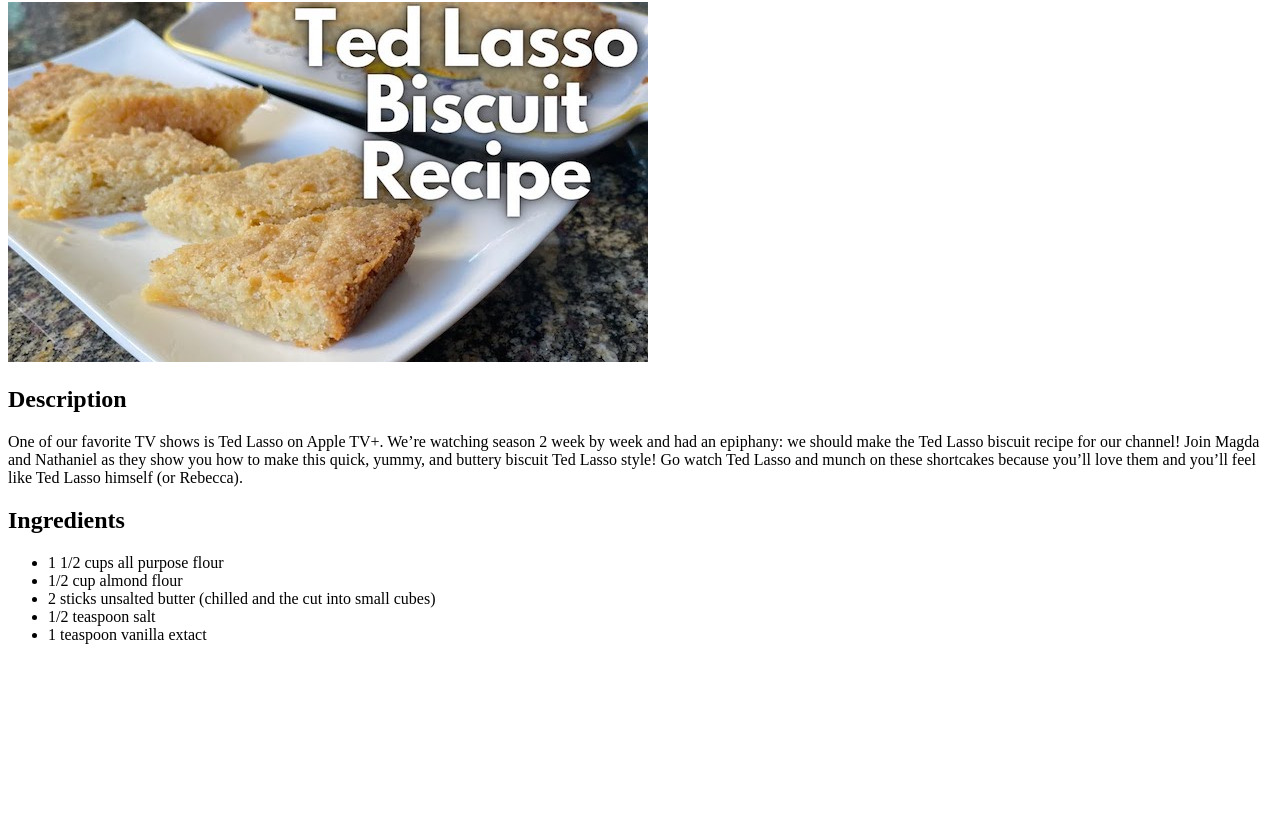
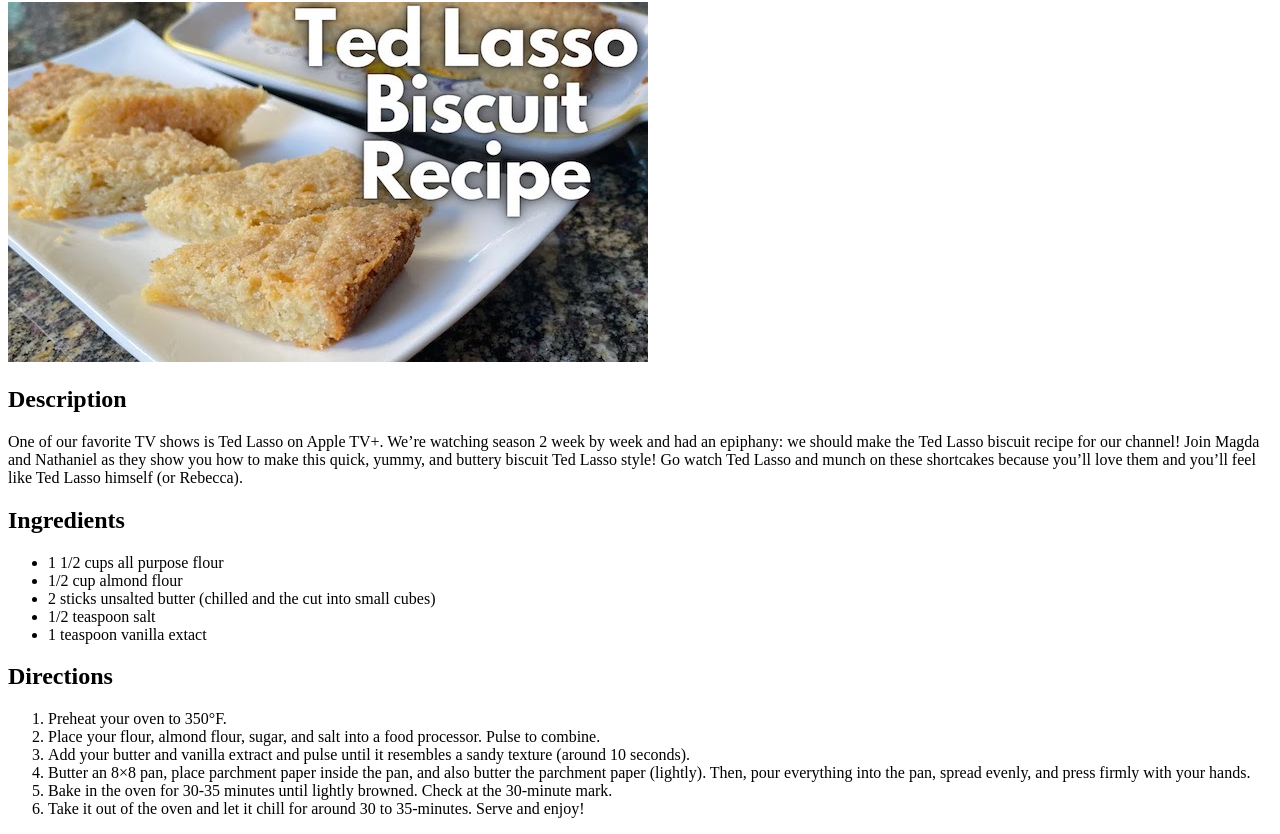
Before and after one commit to GreenvillePodCo/odin-recipes, a plain HTML site: page recipes/ted-lasso-biscuit-recipe.html in a window 1280 px wide. Shown: the part 78-912 px from the top of the page. Before the commit the page ends 800 px from the top, so only its background shows below. Drawn offline with Linux system fonts and the light colour scheme.

Commit message:
Add directions to ted lasso biscuit recipe

```diff
--- a/recipes/ted-lasso-biscuit-recipe.html
+++ b/recipes/ted-lasso-biscuit-recipe.html
@@ -29,5 +29,30 @@
       <li>1/2 teaspoon salt</li>
       <li>1 teaspoon vanilla extact</li>
     </ul>
+    <h2>Directions</h2>
+    <ol>
+      <li>Preheat your oven to 350°F.</li>
+      <li>
+        Place your flour, almond flour, sugar, and salt into a food processor.
+        Pulse to combine.
+      </li>
+      <li>
+        Add your butter and vanilla extract and pulse until it resembles a sandy
+        texture (around 10 seconds).
+      </li>
+      <li>
+        Butter an 8×8 pan, place parchment paper inside the pan, and also butter
+        the parchment paper (lightly). Then, pour everything into the pan,
+        spread evenly, and press firmly with your hands.
+      </li>
+      <li>
+        Bake in the oven for 30-35 minutes until lightly browned. Check at the
+        30-minute mark.
+      </li>
+      <li>
+        Take it out of the oven and let it chill for around 30 to 35-minutes.
+        Serve and enjoy!
+      </li>
+    </ol>
   </body>
 </html>
```
